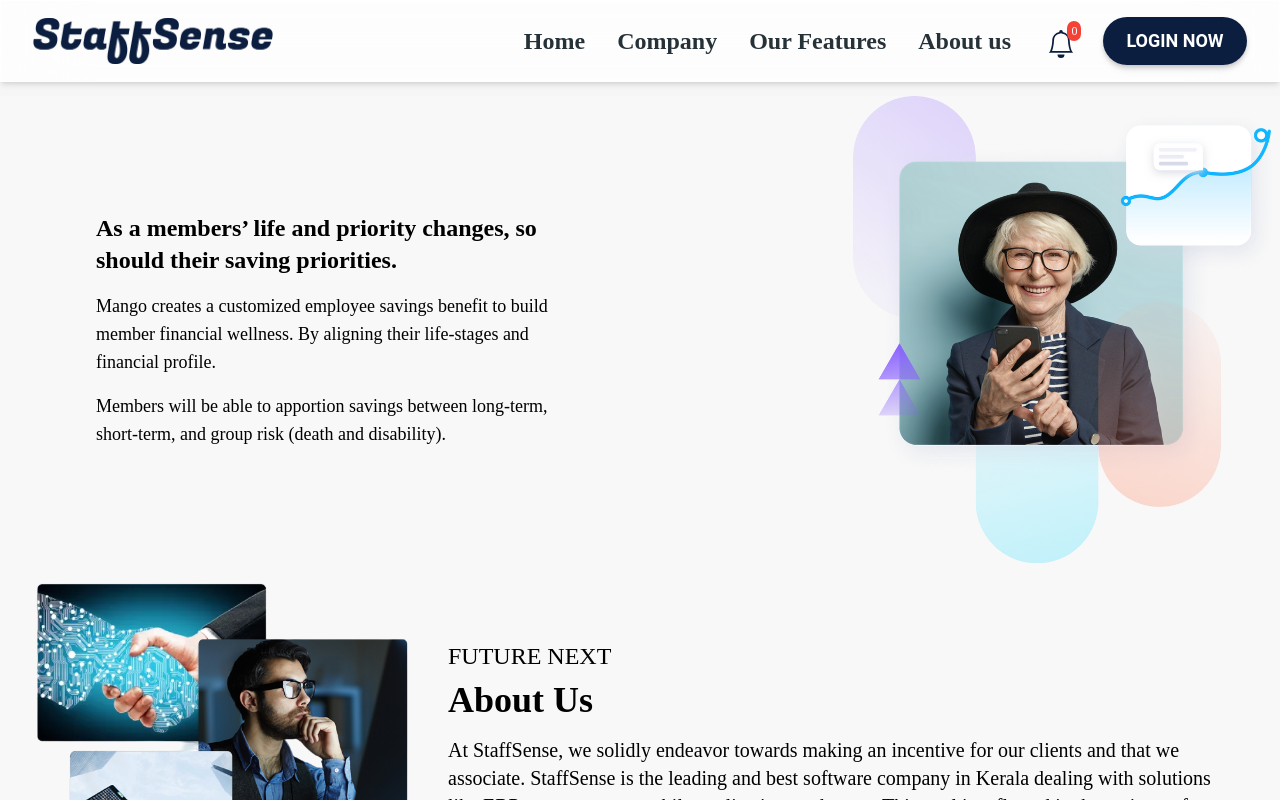
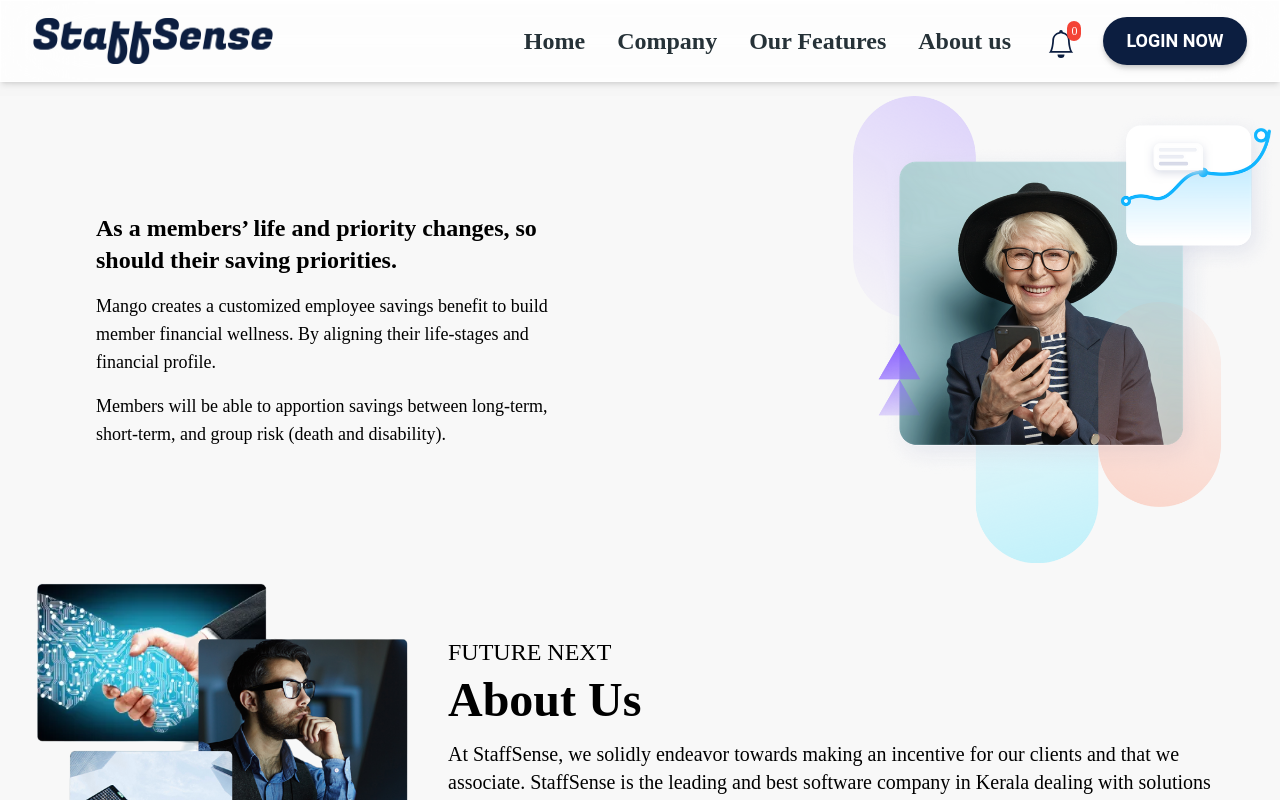
Before and after one commit to vishnukkrishna/StaffSense-Front-end, a React (Vite) app: page / in a window 1280 px wide. Shown: the top 800 px of the page. Built offline with nearby package versions, Linux system fonts and the light colour scheme; no server answers; a web font is replaced by a local one.

Commit message:
Landing page customization

```diff
--- a/src/components/Employee/EmployeeLandingPage.jsx
+++ b/src/components/Employee/EmployeeLandingPage.jsx
@@ -87,7 +87,7 @@ function EmployeeLandingPage() {
             <h1 className="mb-2 text-base lg:text-xl xl:text-2xl lg:mb-4 font-style: italic">
               FUTURE NEXT
             </h1>
-            <h1 className="lg:text-3xl xl:text-4xl font-bold mb-4">About Us</h1>
+            <h1 className="lg:text-3xl xl:text-5xl font-bold mb-4">About Us</h1>
             <p className="text-sm lg:text-base xl:text-xl">
               At StaffSense, we solidly endeavor towards making an incentive for
               our clients and that we associate. StaffSense is the leading and
--- a/src/components/Employee/OutHomePage.jsx
+++ b/src/components/Employee/OutHomePage.jsx
@@ -168,7 +168,7 @@ function OutHomePage() {
             <h1 className="mb-2 text-base lg:text-xl xl:text-2xl">
               FUTURE NEXT
             </h1>
-            <h1 className="lg:text-3xl xl:text-4xl font-bold mb-4">About Us</h1>
+            <h1 className="lg:text-3xl xl:text-5xl font-extrabold mb-4">About Us</h1>
             <p className="text-sm lg:text-base xl:text-xl">
               At StaffSense, we solidly endeavor towards making an incentive for
               our clients and that we associate. StaffSense is the leading and
```
Also changed, not shown: src/components/Admin/AdminChats.jsx (deleted).
